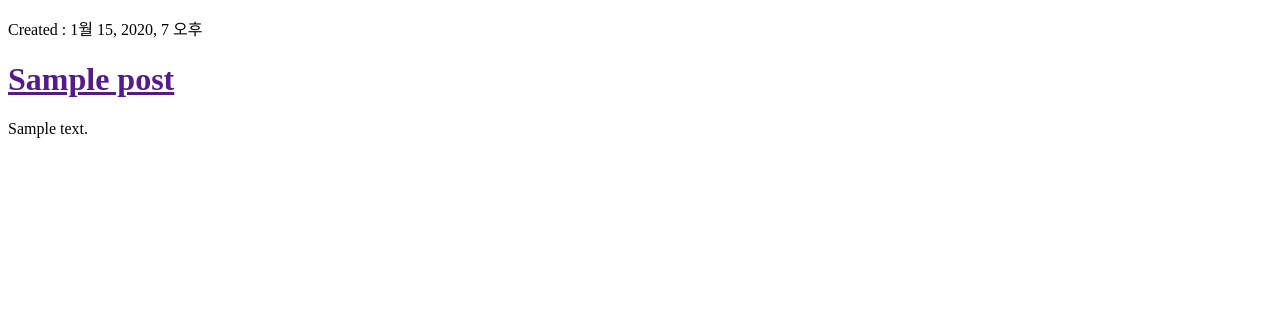
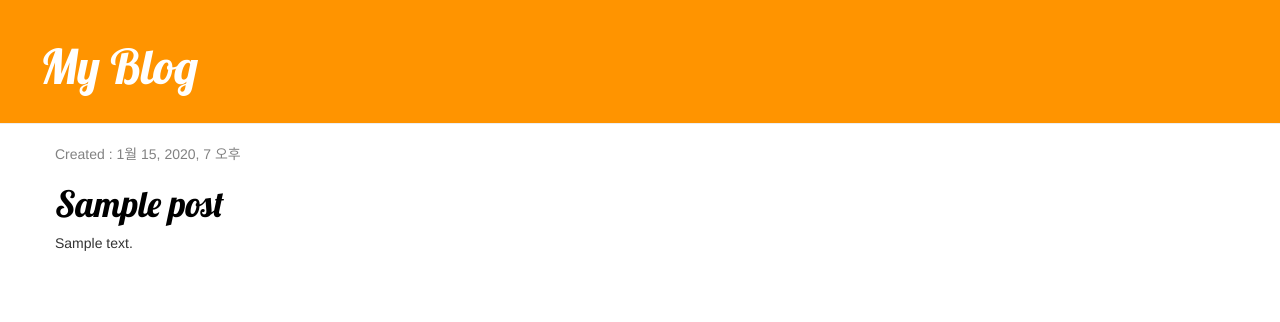
Before and after one commit to h3njupio/pweb-blog, a Django app: page / in a window 1280 px wide. Shown: the top 322 px of the page. Run offline with Django 3.2, Linux system fonts and the light colour scheme; tables that the repository leaves empty hold one stand-in row (values such as "Sample post"); some libraries are stand-ins or nearby versions.

Commit message:
add detail pg

```diff
--- /dev/null
+++ b/blog/static/css/blog.css
@@ -0,0 +1,46 @@
+.page-header {
+    background-color: #ff9400;
+    margin-top: 0;
+    padding: 20px 20px 20px 40px;
+}
+
+.page-header h1, .page-header h1 a, .page-header h1 a:visited, .page-header h1 a:active {
+    color: #ffffff;
+    font-size: 36pt;
+    text-decoration: none;
+}
+
+.content {
+    margin-left: 40px;
+}
+
+h1, h2, h3, h4 {
+    font-family: 'Lobster', cursive;
+}
+
+.date {
+    color: #828282;
+}
+
+.save {
+    float: right;
+}
+
+.post-form textarea, .post-form input {
+    width: 100%;
+}
+
+.top-menu, .top-menu:hover, .top-menu:visited {
+    color: #ffffff;
+    float: right;
+    font-size: 26pt;
+    margin-right: 20px;
+}
+
+.post {
+    margin-bottom: 70px;
+}
+
+.post h1 a, .post h1 a:visited {
+    color: #000000;
+}
--- /dev/null
+++ b/blog/templates/blog/base.html
@@ -0,0 +1,24 @@
+{% load static %}
+<html lang="en">
+<head>
+    <meta charset="UTF-8">
+    <title>blog</title>
+    <link rel="stylesheet" href="//maxcdn.bootstrapcdn.com/bootstrap/3.2.0/css/bootstrap.min.css">
+    <link rel="stylesheet" href="//maxcdn.bootstrapcdn.com/bootstrap/3.2.0/css/bootstrap-theme.min.css">
+    <link rel="stylesheet" href="{% static 'css/blog.css' %}">
+    <link href="//fonts.googleapis.com/css?family=Lobster&subset=latin,latin-ext" rel="stylesheet" type="text/css">
+</head>
+<body>
+<div class="page-header">
+    <h1><a href="/">My Blog</a></h1>
+</div>
+<div class="content container">
+    <div class="row">
+        <div class="col-md-8">
+            {% block content %}
+            {% endblock %}
+        </div>
+    </div>
+</div>
+</body>
+</html>
--- a/blog/templates/blog/post_list.html
+++ b/blog/templates/blog/post_list.html
@@ -1,16 +1,12 @@
-<!DOCTYPE html>
-<html lang="en">
-<head>
-    <meta charset="UTF-8">
-    <title>blog</title>
-</head>
-<body>
-{% for post in posts %}
-    <div>
-        <p>Created : {{post.created_date}}</p>
-        <h1><a href="">{{post.title}}</a></h1>
-        <p>{{post.text|linebreaksbr}}</p>
-    </div>
-{% endfor %}
-</body>
-</html>
+{% extends 'blog/base.html' %}
+{% block content %}
+    {% for post in posts %}
+        <div class="post">
+            <div class="date">
+                <p>Created : {{post.created_date}}</p>
+            </div>
+            <h1><a href="{% url 'post_detail' pk=post.pk %}">{{post.title}}</a></h1>
+            <p>{{post.text|linebreaksbr}}</p>
+        </div>
+    {% endfor %}
+{% endblock %}
--- a/blog/urls.py
+++ b/blog/urls.py
@@ -1,6 +1,9 @@
-from django.urls import path
+from django.urls import path, re_path
+from django.conf import settings
+from django.conf.urls.static import static
 from . import views
 
 urlpatterns = [
-    path('', views.post_list, name = 'post_list'),
-]
+    path('', views.post_list, name='post_list'),
+    re_path('post/(?P<pk>\d+)/', views.post_detail, name='post_detail')
+] + static(settings.STATIC_URL, document_root=settings.STATIC_ROOT)
--- a/blog/views.py
+++ b/blog/views.py
@@ -1,4 +1,4 @@
-from django.shortcuts import render
+from django.shortcuts import render, get_object_or_404
 from .models import Post
 from django.utils import timezone
 
@@ -6,3 +6,8 @@ def post_list(request):
     #posts = Post.objects.filter(published_date__lte=timezone.now()).order_by('published_date')
     posts = Post.objects.order_by('created_date')
     return render(request, 'blog/post_list.html', {'posts':posts})
+
+
+def post_detail(request, pk):
+    post = get_object_or_404(Post, pk=pk)
+    return render(request, 'blog/post_detail.html', {'post':post})
```
Also changed, not shown: blog/templates/blog/post_detail.html (added, +16 -0 lines).
